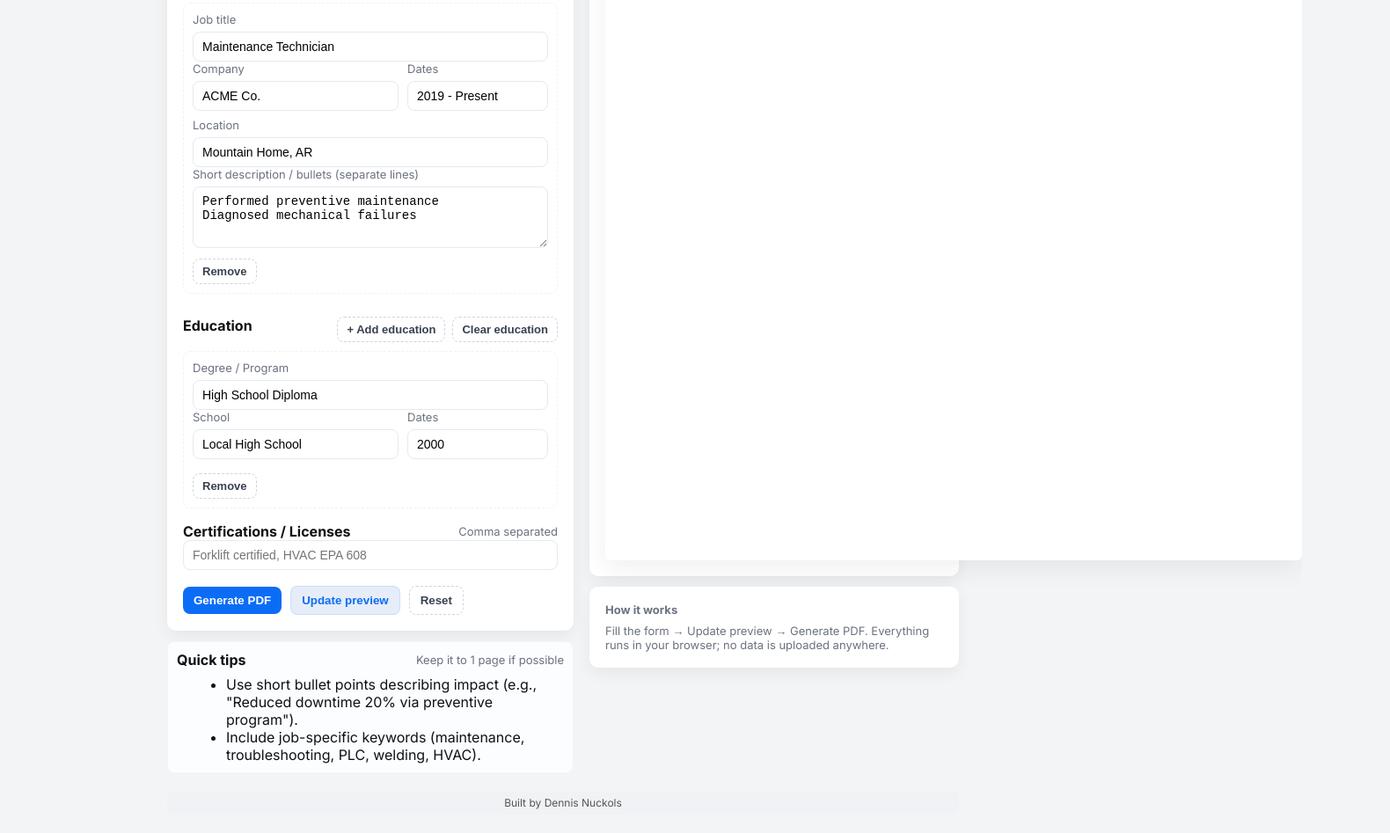
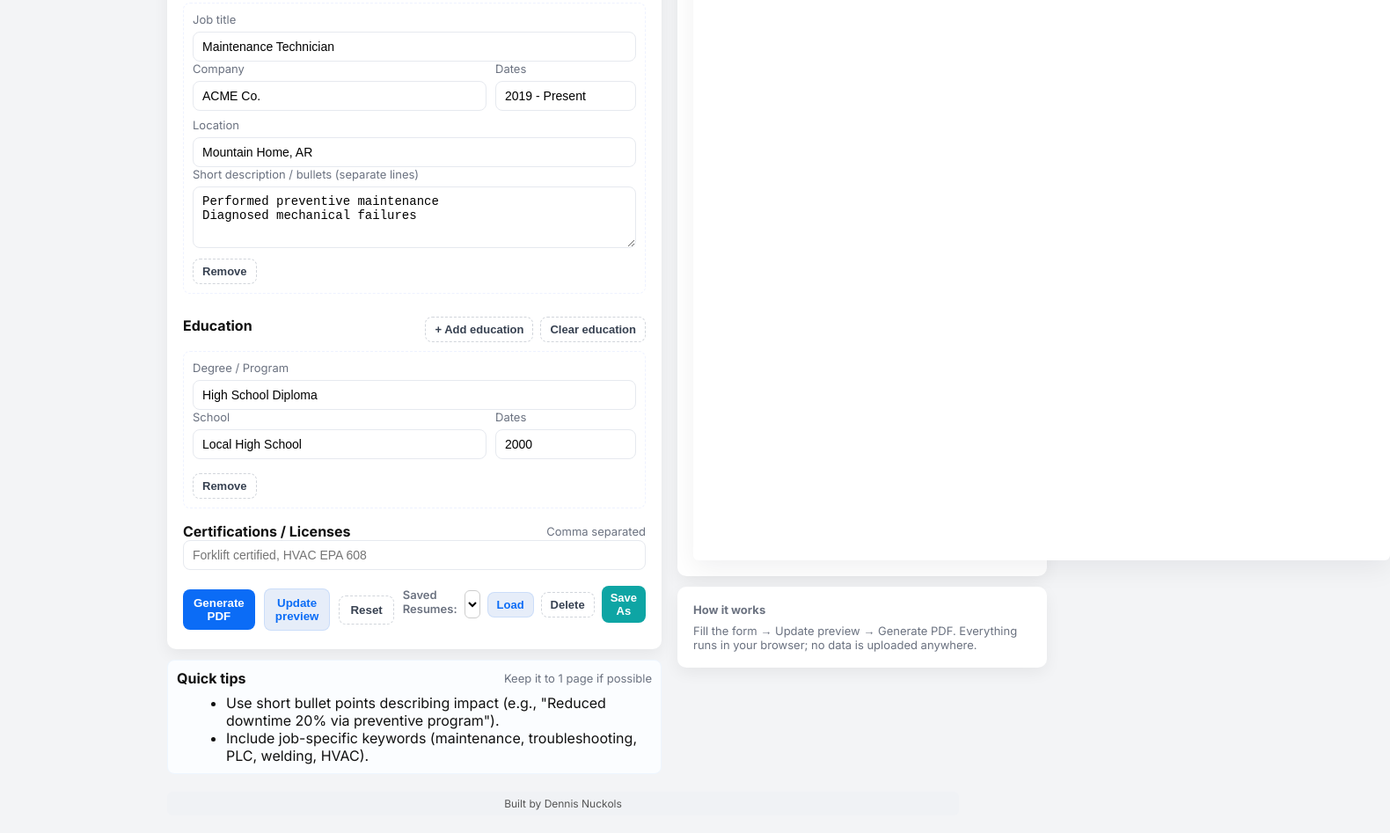
Before and after one commit to hightekkrednek/ResumeBuilder, a plain HTML site: page index.html in a window 1280 px wide. Shown: the part 649-1596 px from the top of the page at 88% size, 1580 px wide, since content can reach past the window. Drawn offline with Linux system fonts and the light colour scheme.

Commit message:
Update index.html
Added second drop-down and buttons by generate button

```diff
--- a/index.html
+++ b/index.html
@@ -144,6 +144,15 @@
               <button type="button" id="generate-pdf" class="btn">Generate PDF</button>
               <button type="button" id="preview-update" class="btn secondary">Update preview</button>
               <button type="button" id="reset-btn" class="btn ghost">Reset</button>
+              <div style="margin-bottom:12px; display:flex; align-items:center; gap:8px;">
+  <label for="resume-select" style="font-weight:600;">Saved Resumes:</label>
+  <select id="resume-select" style="flex:1; padding:6px 8px; border-radius:6px; border:1px solid #ccc;">
+    <option value="" disabled selected>Select a resume</option>
+  </select>
+  <button type="button" id="load-resume" class="btn small secondary">Load</button>
+  <button type="button" id="delete-resume" class="btn small ghost">Delete</button>
+  <button type="button" id="save-resume" class="btn small add-btn">Save As</button>
+</div>
               </div>
           </form>
         </div>
```
